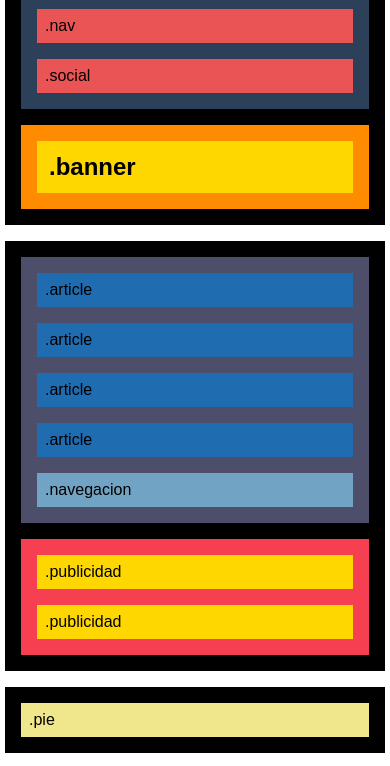
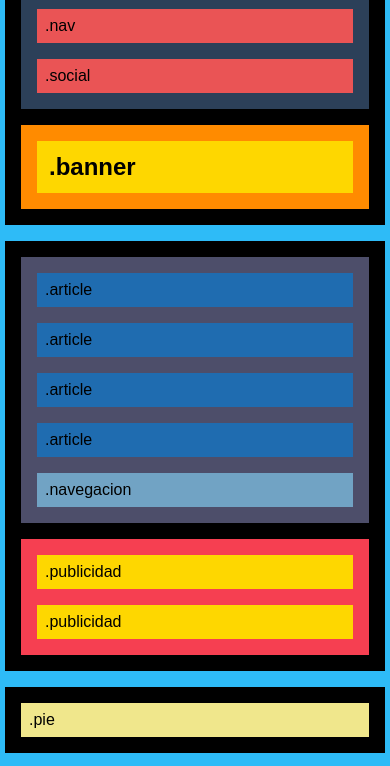
Before and after one commit to alejandrolemamarques/1.1.-HTML-i-CSS-amb-Flex, a plain HTML site: page index.html in a window 390 px wide. Shown: the part 78-844 px from the top of the page. Drawn offline with Linux system fonts and the light colour scheme.

Commit message:
Exercise 4: Change the background color depending on the viewport dimensions

```diff
--- a/styles.css
+++ b/styles.css
@@ -113,6 +113,10 @@ aside,
 }
 
 @media only screen and (max-width: 768px) {
+    body {
+        background-color: #94d9f7;
+    }
+
     .header {
         flex-direction: column;
     }
@@ -124,6 +128,10 @@ aside,
 }
 
 @media only screen and (max-width: 576px) {
+    body {
+        background-color: #2ebbf7;
+    }
+
     .articles__list {
         display: flex;
         flex-direction: column;
```
